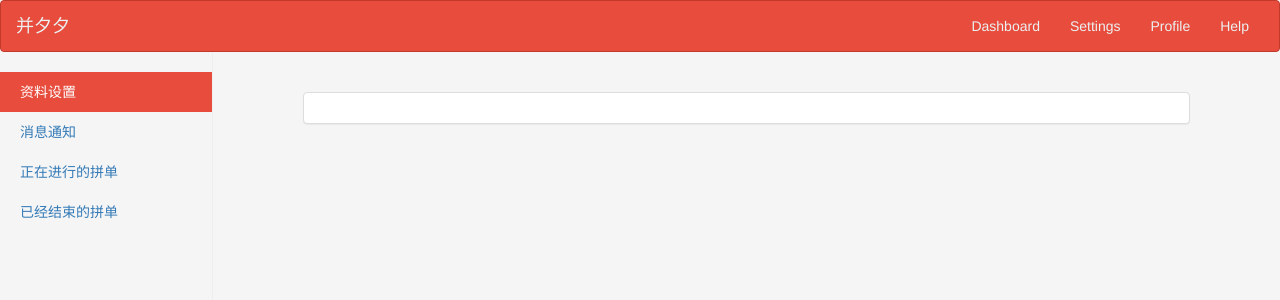
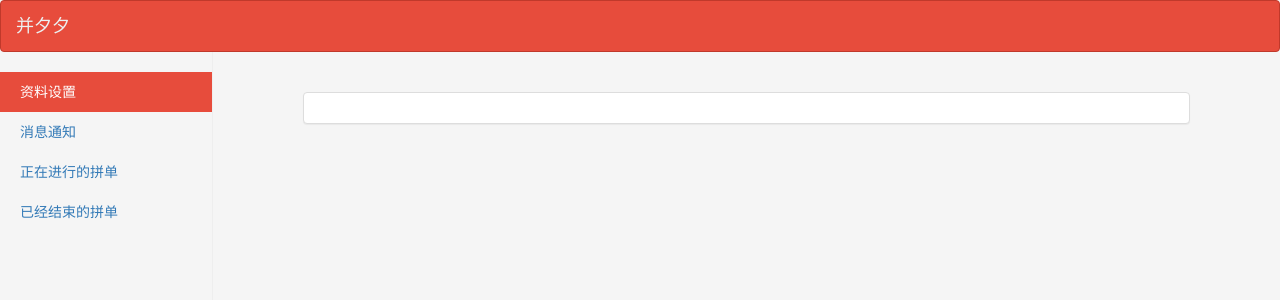
Before and after one commit to includeYY/bingxixi, a Vue app: page /user/bill-info in a window 1280 px wide. Shown: the top 300 px of the page. Built offline with nearby package versions, Linux system fonts and the light colour scheme.

Commit message:
修改导航栏

```diff
--- a/src/components/BottomNav.vue
+++ b/src/components/BottomNav.vue
@@ -1,6 +1,6 @@
 <template>
   <!-- 手机底部导航栏 -->
-  <nav class="navbar navbar-default navbar-fixed-bottom bottom-nav visible-xs visible-sm" role="navigation">
+  <nav class="navbar navbar-default navbar-fixed-bottom bottom-nav visible-xs" role="navigation">
     <div class="container-fluid bottom-container">
       <div class="row">
         <div class="col-xs-6 bottom-col">
--- a/src/components/UserSpace.vue
+++ b/src/components/UserSpace.vue
@@ -3,7 +3,7 @@
     <nav class="navbar navbar-default">
       <div class="container-fluid">
         <div class="navbar-header">
-          <button type="button" class="navbar-toggle collapsed" data-toggle="collapse" data-target="#navbar" aria-expanded="false" aria-controls="navbar">
+          <button type="button" class="navbar-toggle collapsed" data-toggle="collapse" data-target="#my-navigation" aria-expanded="false" aria-controls="navbar">
             <span class="sr-only">Toggle navigation</span>
             <span class="icon-bar"></span>
             <span class="icon-bar"></span>
@@ -11,12 +11,12 @@
           </button>
           <router-link class="navbar-brand" to="/">并夕夕</router-link>
         </div>
-        <div id="navbar" class="navbar-collapse collapse">
-          <ul class="nav navbar-nav navbar-right">
-            <li><a href="#">Dashboard</a></li>
-            <li><a href="#">Settings</a></li>
-            <li><a href="#">Profile</a></li>
-            <li><a href="#">Help</a></li>
+        <div class="collapse navbar-collapse" id="my-navigation">
+          <ul class="nav navbar-nav visible-xs">
+            <li class="m-btn active" v-on:click="ChangeState"><router-link to="/user">资料设置</router-link></li>
+            <li class="m-btn" v-on:click="ChangeState"><router-link to="/user/message">消息通知</router-link></li>
+            <li class="m-btn" v-on:click="ChangeState"><router-link to="/user/bill-info">正在进行的拼单</router-link></li>
+            <li class="m-btn" v-on:click="ChangeState"><router-link to="/user/bill-info">已经结束的拼单</router-link></li>
           </ul>
         </div>
       </div>
@@ -25,10 +25,10 @@
       <div class="row">
         <div class="col-sm-3 col-md-2 sidebar">
           <ul class="nav nav-sidebar">
-            <li class="active sidebar-btn" v-on:click="ChangeState"><router-link to="/user">资料设置</router-link></li>
-            <li class="sidebar-btn" v-on:click="ChangeState"><router-link to="/user/message">消息通知</router-link></li>
-            <li class="sidebar-btn" v-on:click="ChangeState"><router-link to="/user/bill-info">正在进行的拼单</router-link></li>
-            <li class="sidebar-btn" v-on:click="ChangeState"><router-link to="/user/bill-info">已经结束的拼单</router-link></li>
+            <li class="active sidebar-btn m-btn" v-on:click="ChangeState"><router-link to="/user">资料设置</router-link></li>
+            <li class="sidebar-btn m-btn" v-on:click="ChangeState"><router-link to="/user/message">消息通知</router-link></li>
+            <li class="sidebar-btn m-btn" v-on:click="ChangeState"><router-link to="/user/bill-info">正在进行的拼单</router-link></li>
+            <li class="sidebar-btn m-btn" v-on:click="ChangeState"><router-link to="/user/bill-info">已经结束的拼单</router-link></li>
           </ul>
         </div>
         <div class="col-sm-9 col-sm-offset-3 col-md-10 col-md-offset-2 main">
@@ -38,37 +38,19 @@
         </div>
       </div>
     </div>
-
-    <button class="btn btn-default visible-xs visible-sm user-btn" data-toggle="modal" data-target="#UserModal">
-      <span class="glyphicon glyphicon-align-justify"></span>
-    </button>
-
-    <!-- 手机用户管理模态框 -->
-    <div class="modal fade" id="UserModal" tabindex="-1" role="dialog" aria-labelledby="loginModalLable" aria-hidden="true">
-      <div class="modal-dialog">
-        <div class="modal-content">
-          <ul class="nav nav-pill">
-            <li class="active sidebar-btn" v-on:click="ChangeState"><router-link to="/user">资料设置</router-link></li>
-            <li class="sidebar-btn" v-on:click="ChangeState"><router-link to="/user/message">消息通知</router-link></li>
-            <li class="sidebar-btn" v-on:click="ChangeState"><router-link to="/user/bill-info">正在进行的拼单</router-link></li>
-            <li class="sidebar-btn" v-on:click="ChangeState"><router-link to="/user/bill-info">已经结束的拼单</router-link></li>
-          </ul>
-        </div>
-      </div>
-    </div>
   </div>
 </template>
 
 <script>
 import '../assets/dashboard.css'
-import $ from 'jquery'
 
 export default {
   name: 'UserSpace',
   methods: {
     ChangeState: function (event) {
-      $('.sidebar-btn').removeClass('active')
+      $('.m-btn').removeClass('active')
       $(event.currentTarget).addClass('active')
+      $('#my-navigation').collapse('hide')
     }
   }
 }
@@ -78,16 +60,8 @@ export default {
 .right-fade-enter-active {
   transition: all .5s ease;
 }
-.right-fade-enter
-/* .slide-fade-leave-active for below version 2.1.8 */ {
+.right-fade-enter {
   transform: translateX(10px);
   opacity: 0;
 }
-
-.user-btn {
-  position: fixed;
-  margin-top: 80%;
-  margin-left: 80%;
-  display: block;
-}
 </style>
```
